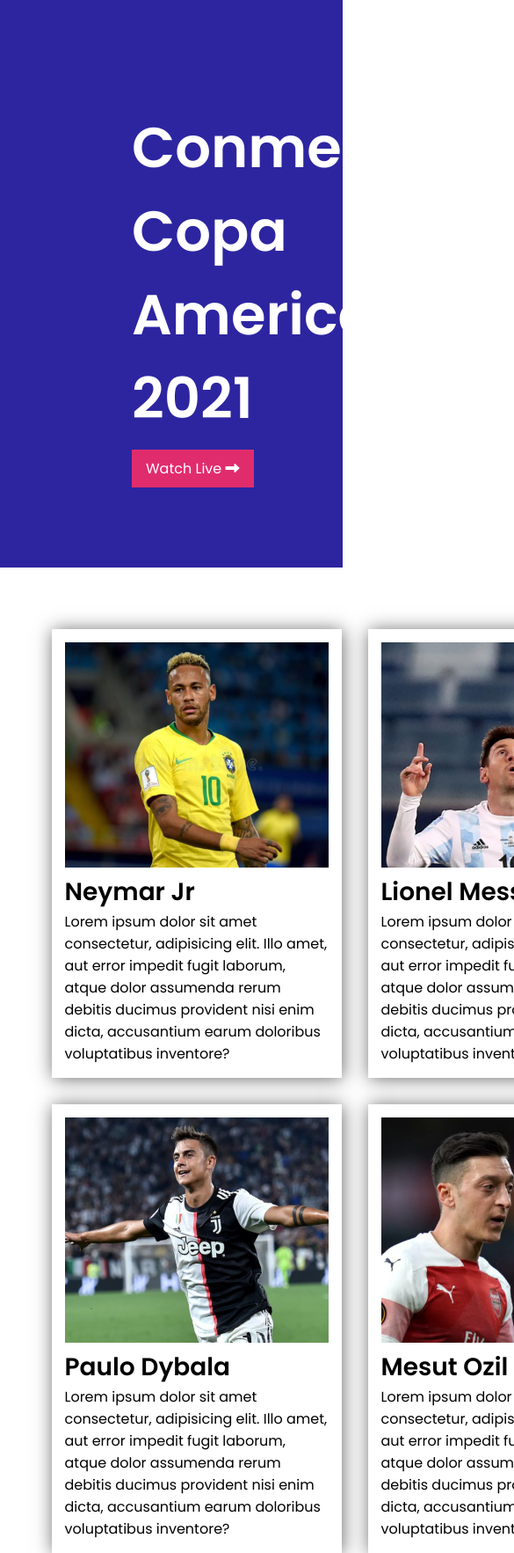
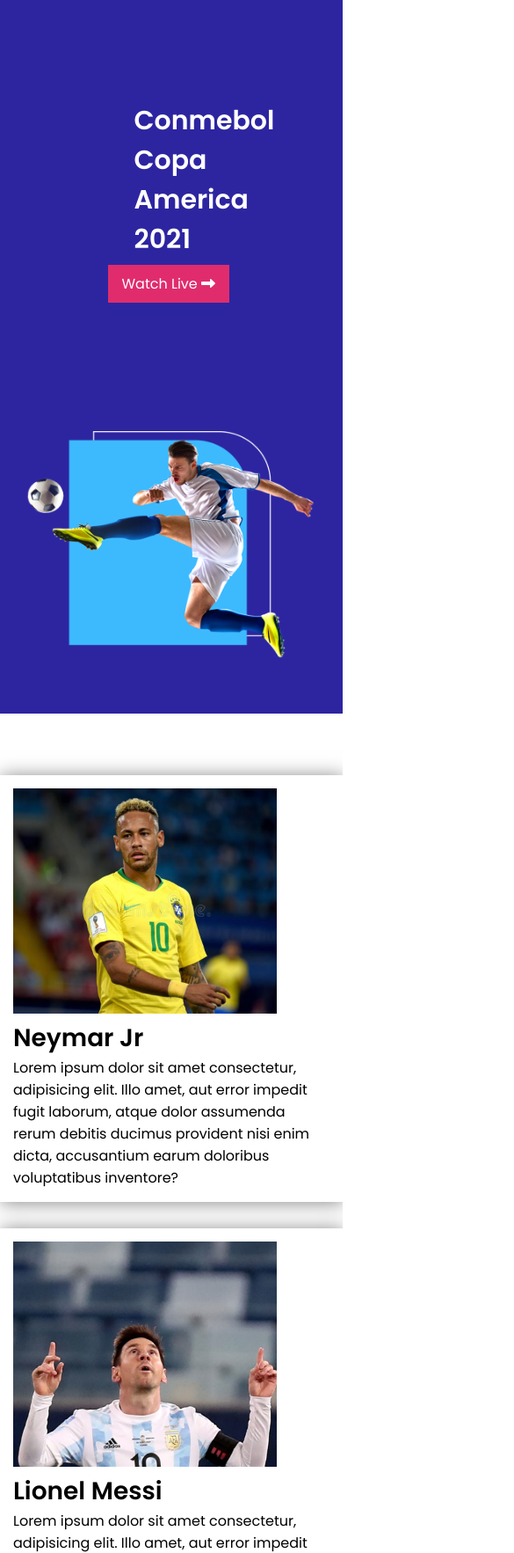
Before and after one commit to mhrazib121/copa-america, a plain HTML site: page index.html in a window 390 px wide. Shown: the top 1765 px of the page at 88% size, 585 px wide, since content can reach past the window. Drawn offline with Linux system fonts and the light colour scheme.

Commit message:
media query added

```diff
--- a/index.html
+++ b/index.html
@@ -39,7 +39,7 @@
         </div>
     </header>
     <main>
-        <section>
+        <section class="container">
             <div class="players">
                 <div class="player">
                     <div class="player-photo">
--- a/style.css
+++ b/style.css
@@ -22,6 +22,7 @@ header{
     /* margin: 40px; */
 }
 .top-tittle{
+    width: 50%;
     margin: 50px 50px 50px 75px;
     padding: 50px 50px 50px 75px;
 }
@@ -41,6 +42,11 @@ header{
     text-decoration: none;
     color: #fff;
 }
+.top-banner{
+    width: 50%;
+    margin:30px 50px 30px 0;
+    padding:25px 90px 25px 2px;
+}
 .top-banner img{
     width: 556.01px;
     height: 438px;
@@ -49,13 +55,10 @@ header{
     transform: scale(1.15);
     transition: transform 1s ease-in-out;
 }
-.top-banner{
-    margin:30px 50px 30px 0;
-    padding:25px 90px 25px 2px;
-}
+
 
 /* player section style  */
-section{
+.container{
 
     width: 70%;
     background-color:#fff;
@@ -68,7 +71,7 @@ section{
 }
 .player{
     padding: 15px;
-    box-shadow: 1px 1px 20px #6C6C6C;
+    box-shadow: 1px 1px 20px #6c6c6cd0;
 }
 .player-photo img{
     width: 300px;
@@ -76,6 +79,7 @@ section{
 }
 .player-details h3{
     font-size: 28px;
+    font-weight: 700;
 }
 .player-details p{
     font-size: 16px;
@@ -109,3 +113,28 @@ footer img{
 .copyright{
     font-size: 18px;
 }
+
+@media screen and (max-width:688px) {
+    .top-section{
+        flex-direction: column;
+        align-items: center;
+    }
+
+    .top-tittle h1{
+        font-size: 30px;
+        padding: 15px 30px;
+    }
+    .top-banner img{
+        width: 329px;
+        height: 259.17px;
+    }
+    .container{
+        width: 100%;
+    }
+    .players{
+        grid-template-columns: repeat(1, 1fr);
+    }
+    footer img{
+        width: 100%;
+    }
+}
```
